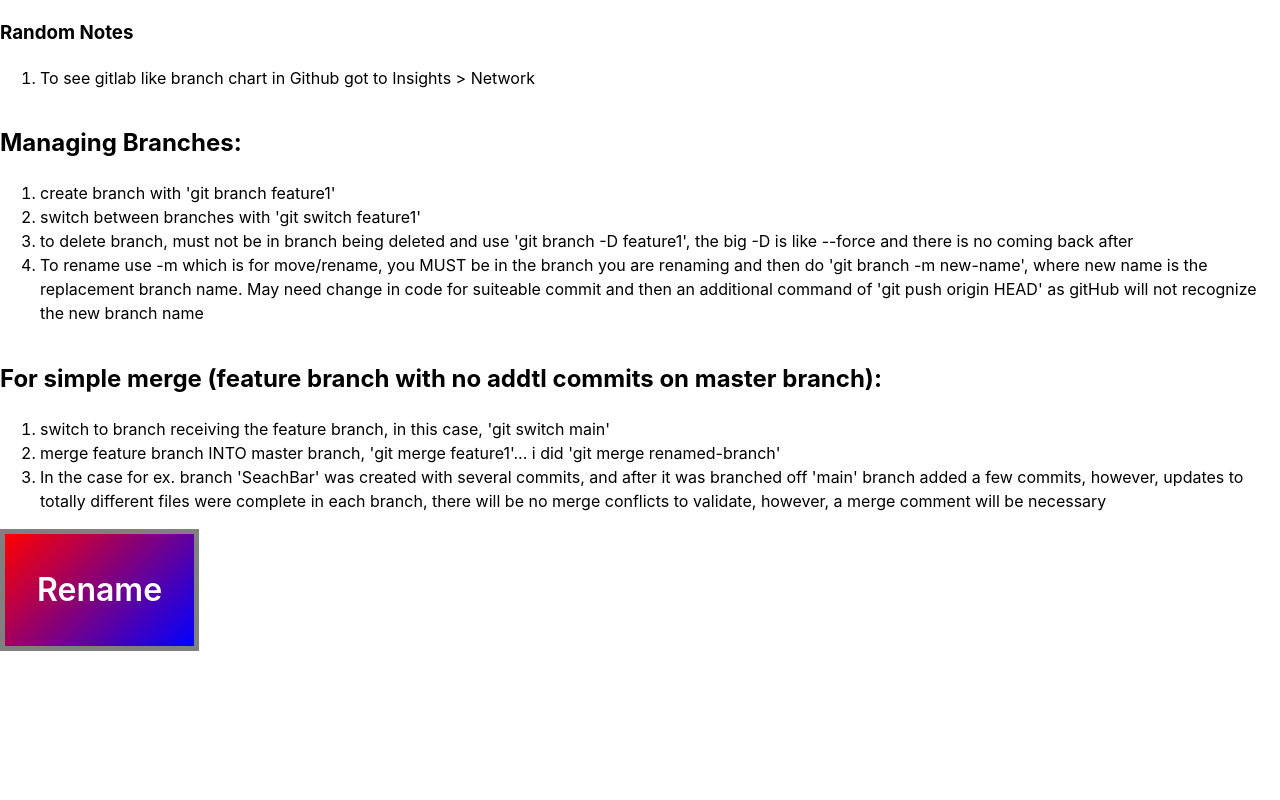
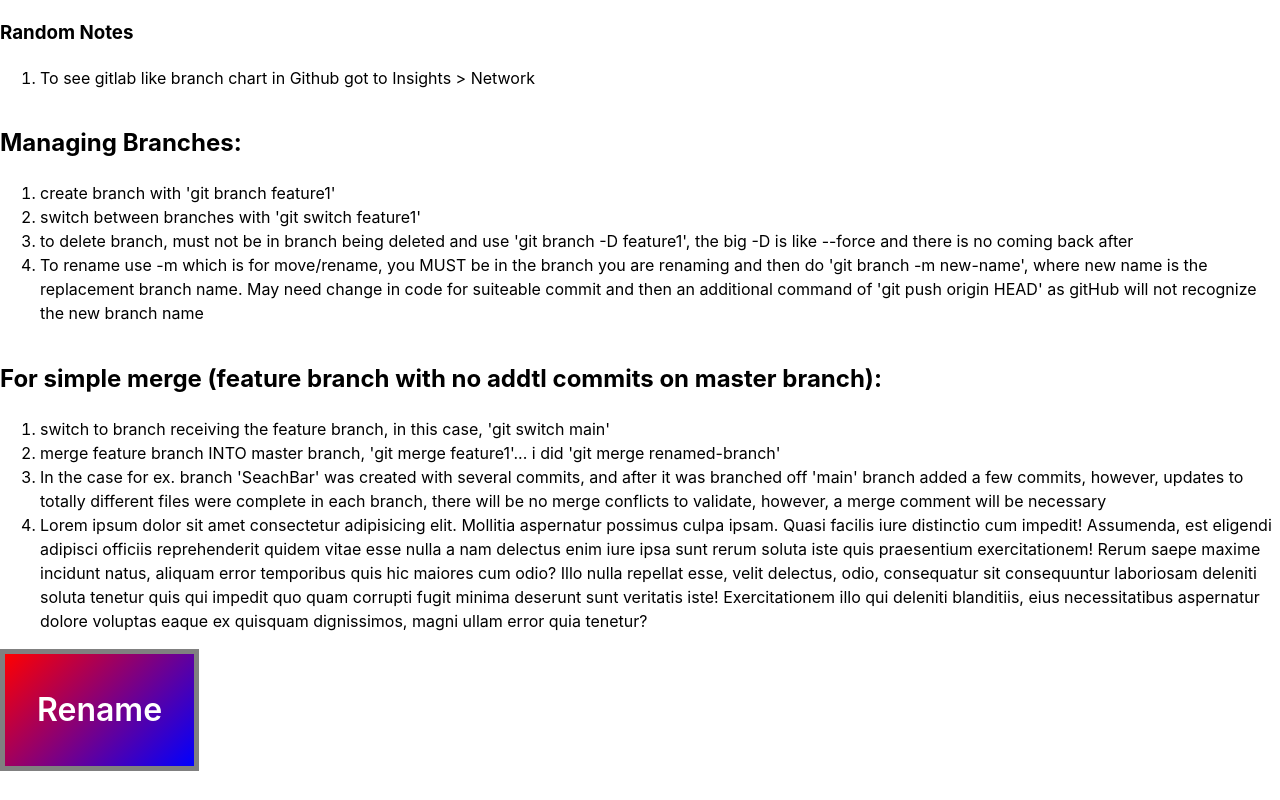
Before and after one commit to drbenn/git-practice, a website built with Vite: page index.html in a window 1280 px wide. Built offline with nearby package versions, Linux system fonts and the light colour scheme.

Commit message:
lorem100 added to make merge conflict in index.html

```diff
--- a/index.html
+++ b/index.html
@@ -34,6 +34,7 @@
           <li>switch to branch receiving the feature branch, in this case, 'git switch main'</li>
           <li>merge feature branch INTO master branch, 'git merge feature1'... i did 'git merge renamed-branch'</li>
           <li>In the case for ex. branch 'SeachBar' was created with several commits, and after it was branched off 'main' branch added a few commits, however, updates to totally different files were complete in each branch, there will be no merge conflicts to validate, however, a merge comment will be necessary</li>
+          <li>Lorem ipsum dolor sit amet consectetur adipisicing elit. Mollitia aspernatur possimus culpa ipsam. Quasi facilis iure distinctio cum impedit! Assumenda, est eligendi adipisci officiis reprehenderit quidem vitae esse nulla a nam delectus enim iure ipsa sunt rerum soluta iste quis praesentium exercitationem! Rerum saepe maxime incidunt natus, aliquam error temporibus quis hic maiores cum odio? Illo nulla repellat esse, velit delectus, odio, consequatur sit consequuntur laboriosam deleniti soluta tenetur quis qui impedit quo quam corrupti fugit minima deserunt sunt veritatis iste! Exercitationem illo qui deleniti blanditiis, eius necessitatibus aspernatur dolore voluptas eaque ex quisquam dignissimos, magni ullam error quia tenetur?</li>
         </ol>
       </p>
     </div>
```
